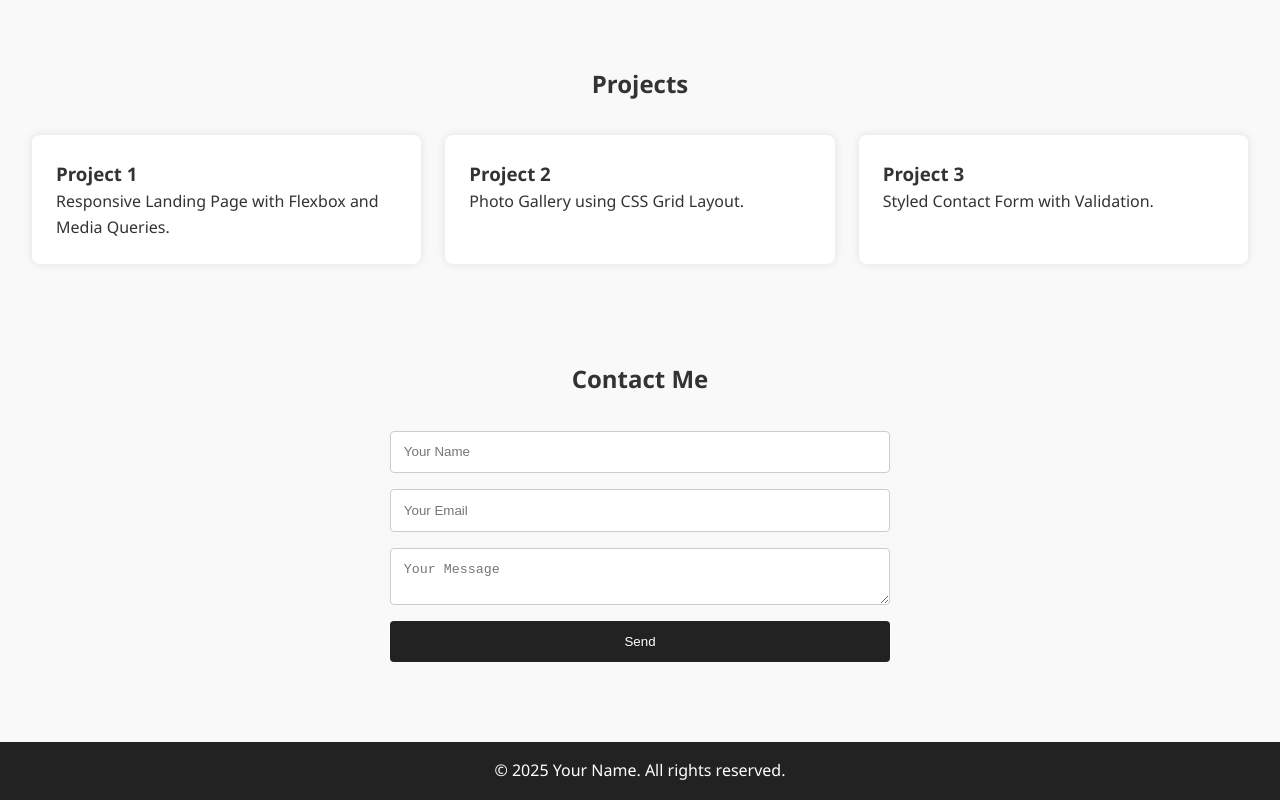
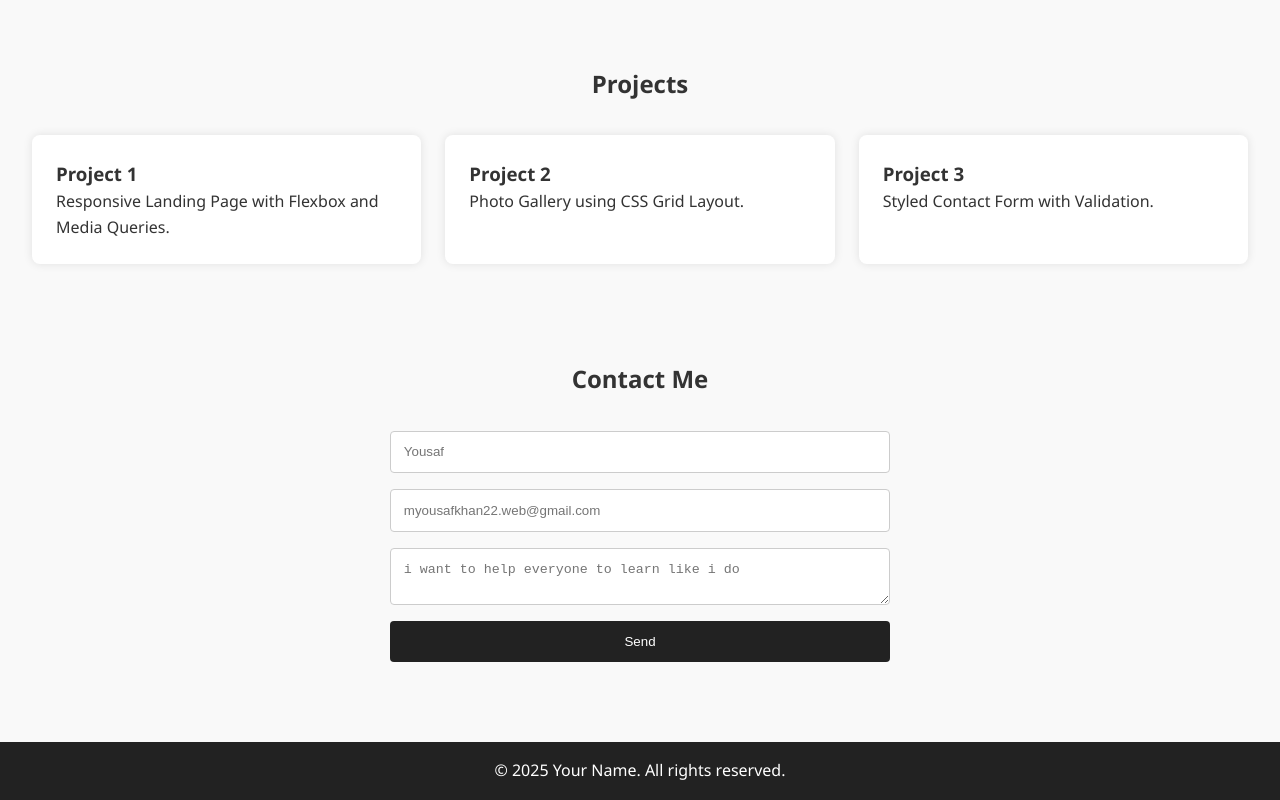
Before and after one commit to myousaf2233/portfolio-website, a plain HTML site: page index.html in a window 1280 px wide. Shown: the part 502-1302 px from the top of the page. Drawn offline with Linux system fonts and the light colour scheme.

Commit message:
One page website

```diff
--- a/index.html
+++ b/index.html
@@ -49,9 +49,9 @@
   <section id="contact" class="section">
     <h2>Contact Me</h2>
     <form>
-      <input type="text" placeholder="Your Name" required />
-      <input type="email" placeholder="Your Email" required />
-      <textarea placeholder="Your Message" required></textarea>
+      <input type="text" placeholder="Yousaf" required />
+      <input type="email" placeholder="myousafkhan22.web@gmail.com" required />
+      <textarea placeholder="i want to help everyone to learn like i do" required></textarea>
       <button type="submit">Send</button>
     </form>
   </section>
```
Also changed, not shown: 1 other file.
